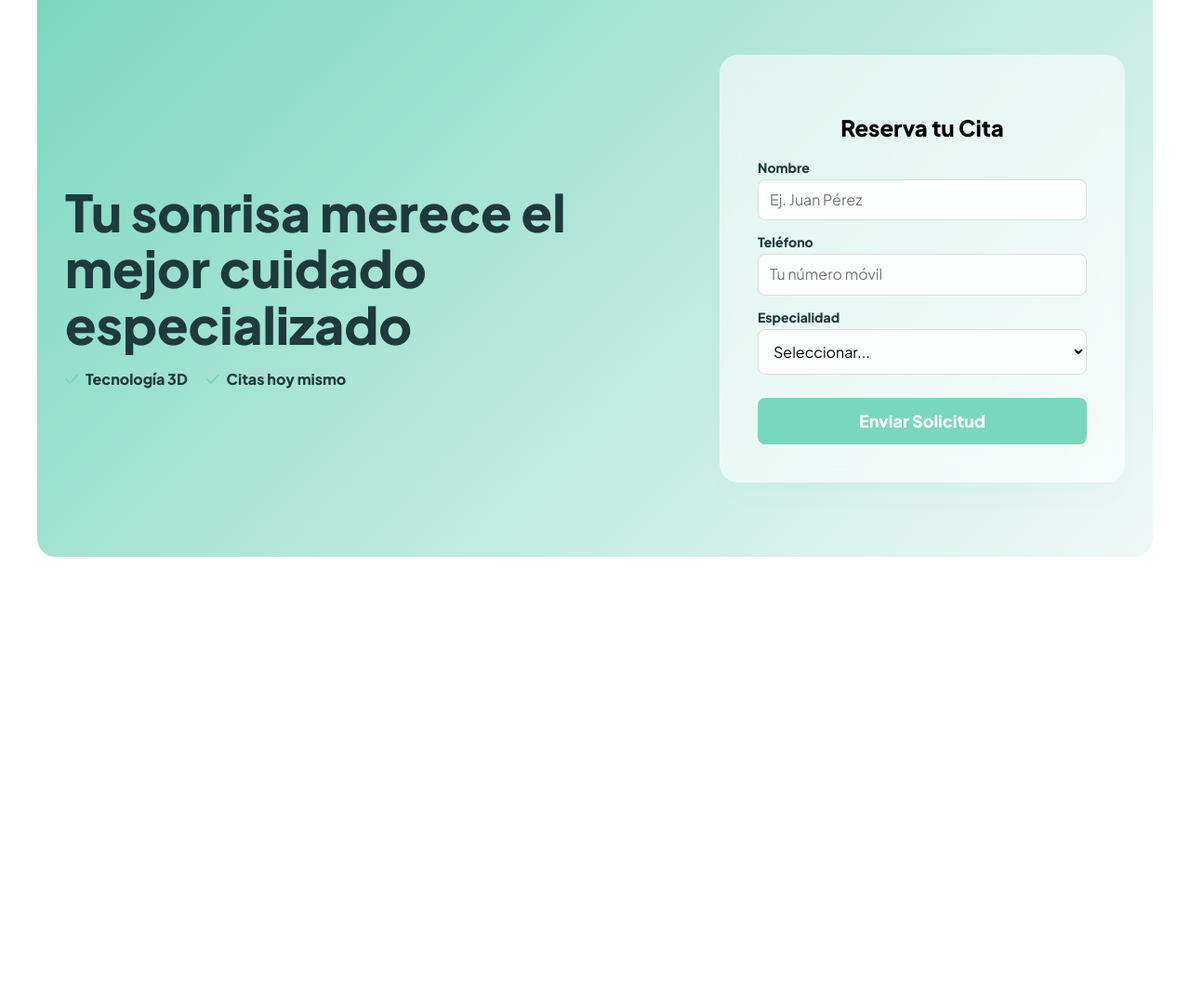
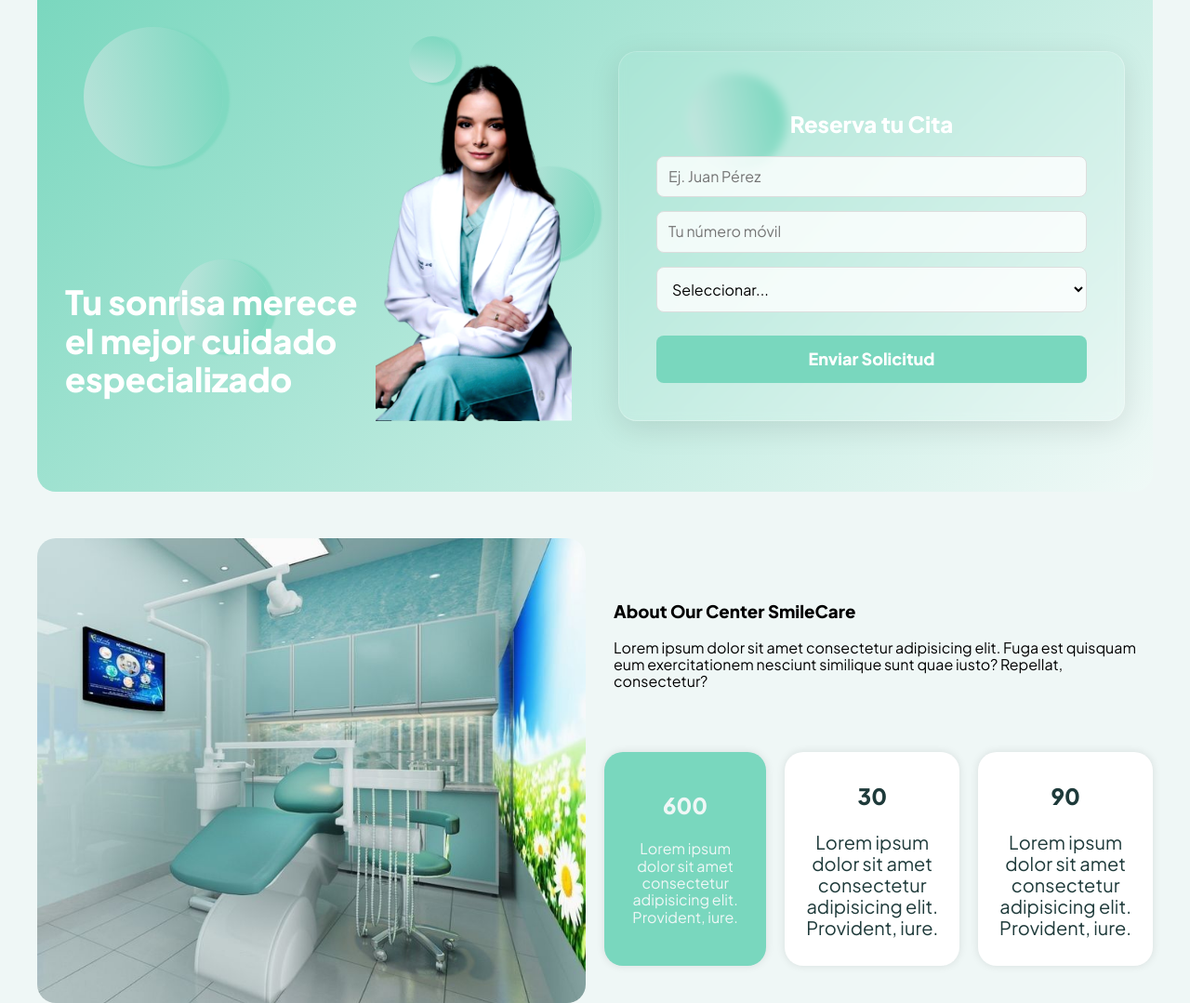
Before and after one commit to git-Tanito/Dentista-tanito, a plain HTML site: page index.html in a window 1280 px wide. Shown: the part 151-1230 px from the top of the page at 93% size. Before the commit the page ends 800 px from the top, so only its background shows below. Drawn offline with Linux system fonts and the light colour scheme.

Commit message:
Descripción de los cambios

```diff
--- a/app.css
+++ b/app.css
@@ -1,7 +1,10 @@
 :root {
   --mint: #79d7be;
   --dark: #1e3a3a;
+  --dark-ligth: #40e0d0;
   --white: #ffffff;
+  --colorFondo: #eff7f6;
+  --fondo2: #d1f7f3;
   --fuentePrincipal: "Plus Jakarta Sans", sans-serif;
   --funteSecundaria: "Plus Jakarta Sans", sans-serif;
 }
@@ -22,6 +25,7 @@ body {
   font-family: var(--fuentePrincipal);
   font-weight: 500;
   margin: 0;
+  background-color: var(--colorFondo);
 }
 
 a {
@@ -47,7 +51,7 @@ ul {
   align-items: center;
   height: 8rem;
   padding: 0 5rem;
-  background-color: var(--white);
+
   box-shadow: 0px 0px 8px 1px #888888;
   position: relative;
 }
@@ -62,23 +66,6 @@ ul {
 .logo span {
   font-family: var(--funteSecundaria);
   font-weight: 500;
-}
-
-.nav-links {
-  display: flex;
-  gap: 2rem;
-  align-items: center;
-}
-
-.nav-links a {
-  color: var(--dark);
-}
-
-.btn-nav {
-  background-color: var(--mint);
-  color: var(--white) !important;
-  padding: 1rem 2rem;
-  border-radius: 0.8rem;
 }
 
 .redes {
@@ -104,6 +91,25 @@ ul {
   font-size: 3rem;
   color: var(--dark);
   cursor: pointer;
+}
+.nav-links {
+  display: flex;
+  gap: 2rem;
+  align-items: center;
+  position: relative;
+  z-index: 10;
+  background-color: var(--colorFondo);
+}
+
+.nav-links a {
+  color: var(--dark);
+}
+
+.btn-nav {
+  background-color: var(--dark-ligth);
+  color: var(--white) !important;
+  padding: 1rem 2rem;
+  border-radius: 0.8rem;
 }
 
 /* Responsive */
@@ -138,44 +144,62 @@ ul {
   }
 }
 .hero-header {
-  background: linear-gradient(
-    135deg,
-    var(--mint) 0%,
-    #f0f9f7 100%
-  ); /* Fondo suave */
-  padding: 8rem 0;
-  min-height: 60rem;
+  overflow: hidden;
+  position: relative;
+  background: linear-gradient(135deg, var(--mint) 0%, #f0f9f7 100%);
   display: flex;
   align-items: center;
-
   margin-top: 5rem;
   border-radius: 2rem;
 }
+@media (min-width: 768px) {
+  .hero-header {
+    min-height: 55rem;
+  }
+}
+.hero-heading {
+  position: relative;
+  z-index: 3;
+  color: var(--white);
+  font-size: 3.6rem;
+}
 
 .hero-grid {
+  height: 100%;
   display: grid;
-  grid-template-columns: 1.2fr 0.8fr; /* La columna de texto es un poco más ancha */
+  grid-template-columns: repeat(2, 1fr);
   gap: 5rem;
   align-items: center;
 }
 
-/* Texto del Hero */
-.hero-texto h1 {
-  font-size: 5.5rem;
-  color: var(--dark);
-  line-height: 1.1;
-  margin-bottom: 2rem;
-}
-
-.hero-texto p {
+.hero-texto {
+  height: 100%;
   font-size: 2.2rem;
   color: #555;
   margin-bottom: 3rem;
+  display: flex;
+  align-items: end;
+  margin: 0;
 }
 
 .hero-iconos {
   display: flex;
   gap: 2rem;
+}
+.hero-imagen {
+  display: none;
+}
+@media (min-width: 1024px) {
+  .hero-imagen {
+    background: url("doctora_dentisa.png");
+    height: 100%;
+    width: 100%;
+    background-repeat: no-repeat;
+    background-position: center center;
+    background-size: cover;
+    z-index: 10;
+    display: block;
+  }
 }
 
 .hero-iconos span {
@@ -188,23 +212,106 @@ ul {
   color: var(--mint);
   margin-right: 0.5rem;
 }
+.circulo-1 {
+  position: absolute;
+  background: linear-gradient(80deg, #d1e7e4b0, var(--mint));
+  width: 15rem;
+  height: 15rem;
+  top: -1rem;
+  left: -1rem;
+  border-radius: 50%;
+  box-shadow: 6px 2px 2px 1px #79d7bebb;
+}
+@media (min-width: 768px) {
+  .circulo-1 {
+    top: 5rem;
+    left: 5rem;
+  }
+}
+.circulo-2 {
+  position: absolute;
+  background: linear-gradient(80deg, #d1e7e4b0, var(--mint));
+  width: 10rem;
+  height: 10rem;
+  top: 5rem;
+  left: 29rem;
 
-/* Estilo del Formulario Flotante */
+  border-radius: 50%;
+  box-shadow: 6px 2px 2px 1px #79d7bebb;
+}
+@media (min-width: 768px) {
+  .circulo-2 {
+    top: 10rem;
+    left: 70rem;
+  }
+}
+.circulo-4 {
+  position: absolute;
+  background: linear-gradient(100deg, #d1e7e4b0, var(--mint));
+  width: 10rem;
+  height: 10rem;
+  top: 30rem;
+  left: 15rem;
+  border-radius: 50%;
+  box-shadow: 6px 2px 2px 1px #79d7bebb;
+}
+.circulo-5 {
+  position: absolute;
+  background: linear-gradient(30deg, #d1e7e4b0, var(--mint));
+  width: 2rem;
+  height: 2rem;
+  top: 30rem;
+  left: 15rem;
+  border-radius: 50%;
+  box-shadow: 6px 2px 2px 1px #79d7bebb;
+}
+
+.circulo-5 {
+  position: absolute;
+  background: linear-gradient(10deg, #d1e7e4b0, var(--mint));
+  width: 5rem;
+  height: 5rem;
+  top: 6rem;
+  left: 40rem;
+  border-radius: 50%;
+  box-shadow: 6px 2px 2px 1px #79d7bebb;
+}
+.circulo-3 {
+  position: absolute;
+  background: linear-gradient(100deg, #d1e7e4b0, var(--mint));
+  width: 10rem;
+  height: 10rem;
+  top: 30rem;
+  left: 15rem;
+  border-radius: 50%;
+  box-shadow: 6px 2px 2px 1px #79d7bebb;
+}
+@media (min-width: 768px) {
+  .circulo-3 {
+    top: 20rem;
+    left: 50rem;
+  }
+}
+
+.heading-formulario {
+  color: var(--white);
+}
+
 .form-card {
-  /* Fondo con transparencia (blanco al 60%) */
-  background: rgba(255, 255, 255, 0.6);
-
-  /* El truco del desenfoque */
-  backdrop-filter: blur(12px);
-  -webkit-backdrop-filter: blur(12px); /* Soporte para Safari */
+  backdrop-filter: blur(5px);
+  -webkit-backdrop-filter: blur(12px);
 
   padding: 4rem;
   border-radius: 2rem;
 
-  /* Borde sutil para definir el cristal */
-  border: 1px solid rgba(255, 255, 255, 0.1);
+  border: 1px solid rgba(255, 255, 255, 0.3);
 
-  box-shadow: 0px 20px 40px rgba(0, 0, 0, 0.01);
+  box-shadow: 0 8px 32px rgba(0, 0, 0, 0.1);
+
+  border-left: 1px solid rgba(255, 255, 255, 0.2);
+  border-top: 1px solid rgba(255, 255, 255, 0.2);
+
+  color: #fff;
 }
 
 /* Ajuste de los campos para que sigan la estética */
@@ -257,7 +364,7 @@ ul {
 /* Responsive para el Hero */
 @media (max-width: 992px) {
   .hero-grid {
-    grid-template-columns: 1fr; /* Una sola columna en tablets/móvil */
+    grid-template-columns: 1fr;
     text-align: center;
   }
 
@@ -274,3 +381,77 @@ ul {
     margin: 0 auto;
   }
 }
+
+.main {
+  height: 50rem;
+}
+.sobre-de {
+  margin-top: 5rem;
+}
+@media (min-width: 768px) {
+  .sobre-de {
+    display: grid;
+    grid-template-columns: repeat(2, 1fr);
+    gap: 2rem;
+    height: 100%;
+  }
+}
+.consultorio-descripcion {
+  height: 100%;
+}
+@media (min-width: 768px) {
+  .consultorio-descripcion {
+    display: flex;
+    flex-direction: column;
+    justify-content: space-evenly;
+  }
+}
+.imagen-consulorio {
+  background: url("consultoriio.jpg");
+  width: 100%;
+
+  background-position: center center;
+  background-repeat: no-repeat;
+  background-size: cover;
+  border-radius: 2rem;
+}
+.descripcion {
+  padding: 1rem;
+}
+
+.tratamiento-principal {
+  background-color: var(--mint);
+  color: var(--colorFondo);
+  padding: 2rem;
+  border-radius: 2rem;
+  box-shadow: 0px 0px 10px rgba(0, 0, 0, 0.1);
+  text-align: center;
+}
+
+.descripcion-tratamientos {
+  display: flex;
+  flex-direction: column;
+  gap: 2rem;
+  color: var(--dark);
+}
+
+@media (min-width: 768px) {
+  .descripcion-tratamientos {
+    flex-direction: row;
+  }
+}
+
+.tratamiento {
+  padding: 1rem;
+  border-radius: 2rem;
+  background-color: var(--white);
+  box-shadow: 0px 0px 10px rgba(0, 0, 0, 0.1);
+  color: var(--dark);
+  text-align: center;
+}
+.numero {
+  font-size: 2.4rem;
+}
+.tratamiento p {
+  font-size: 2rem;
+}
--- a/index.html
+++ b/index.html
@@ -20,9 +20,9 @@
         <p class="logo">🦷 Smile<span>Care</span></p>
 
         <ul class="nav-links" id="nav-menu">
-            <li><a href="#">Servicios</a></li>
+            <li><a href="#servicios">Servicios</a></li>
             <li><a href="#">Especialistas</a></li>
-            <li><a href="#" class="btn-nav">Contacto</a></li>
+            <li><a href="#formulario" class="btn-nav">Contacto</a></li>
         </ul>
 
         <ul class="redes">
@@ -43,31 +43,34 @@
         </button>
     </nav>
     <header class="hero-header contenedor">
+        <div class="circulo-1"></div>
+        <div class="circulo-2"></div>
+        <div class="circulo-3"></div>
+        <div class="circulo-4"></div>
+        <div class="circulo-5"></div>
         <div class="contenedor hero-grid">
 
+
             <div class="hero-texto">
-                <h1>Tu sonrisa merece el mejor cuidado especializado</h1>
+                <h1 class="hero-heading">Tu sonrisa merece el mejor cuidado especializado</h1>
+                <div class="hero-imagen"></div>
+            </div>
 
-                <div class="hero-iconos">
-                    <span><i class="fa-solid fa-check"></i> Tecnología 3D</span>
-                    <span><i class="fa-solid fa-check"></i> Citas hoy mismo</span>
-                </div>
-            </div>
 
             <div class="hero-formulario">
                 <div class="form-card">
-                    <h3>Reserva tu Cita</h3>
-                    <form action="#">
+                    <h3 class="heading-formulario">Reserva tu Cita</h3>
+                    <form action="#" id="formulario">
                         <div class="campo">
-                            <label>Nombre</label>
+
                             <input type="text" placeholder="Ej. Juan Pérez">
                         </div>
                         <div class="campo">
-                            <label>Teléfono</label>
+
                             <input type="tel" placeholder="Tu número móvil">
                         </div>
                         <div class="campo">
-                            <label>Especialidad</label>
+
                             <select>
                                 <option value="">Seleccionar...</option>
                                 <option value="1">Limpieza Dental</option>
@@ -82,6 +85,32 @@
 
         </div>
     </header>
+    <main id="servicios" class="main contenedor">
+        <section class="sobre-de">
+            <div class="imagen-consulorio"></div>
+            <div class="consultorio-descripcion">
+                <div class="descripcion">
+                    <h3>About Our Center SmileCare</h3>
+                    <p>Lorem ipsum dolor sit amet consectetur adipisicing elit. Fuga est quisquam eum exercitationem
+                        nesciunt similique sunt quae iusto? Repellat, consectetur?</p>
+                </div>
+                <div class="descripcion-tratamientos">
+                    <div class=" tratamiento-principal">
+                        <h3 class="numero">600</h3>
+                        <p>Lorem ipsum dolor sit amet consectetur adipisicing elit. Provident, iure.</p>
+                    </div>
+                    <div class="tratamiento">
+                        <h3 class="numero">30</h3>
+                        <p>Lorem ipsum dolor sit amet consectetur adipisicing elit. Provident, iure.</p>
+                    </div>
+                    <div class="tratamiento">
+                        <h3 class="numero">90</h3>
+                        <p>Lorem ipsum dolor sit amet consectetur adipisicing elit. Provident, iure.</p>
+                    </div>
+                </div>
+            </div>
+        </section>
+    </main>
 
 
     <script src="app.js"></script>
```
Also changed, not shown: consultoriio.jpg (added), doctora_dentisa.png (added).
